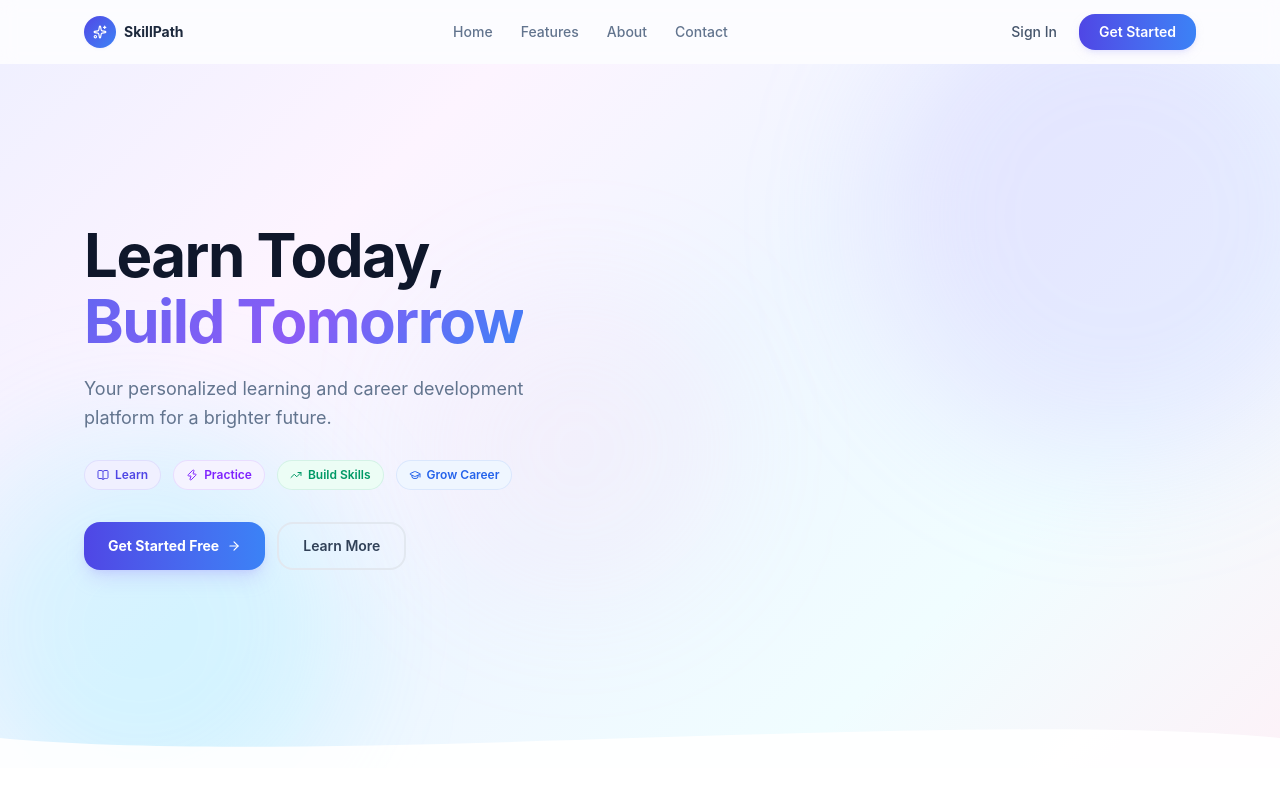
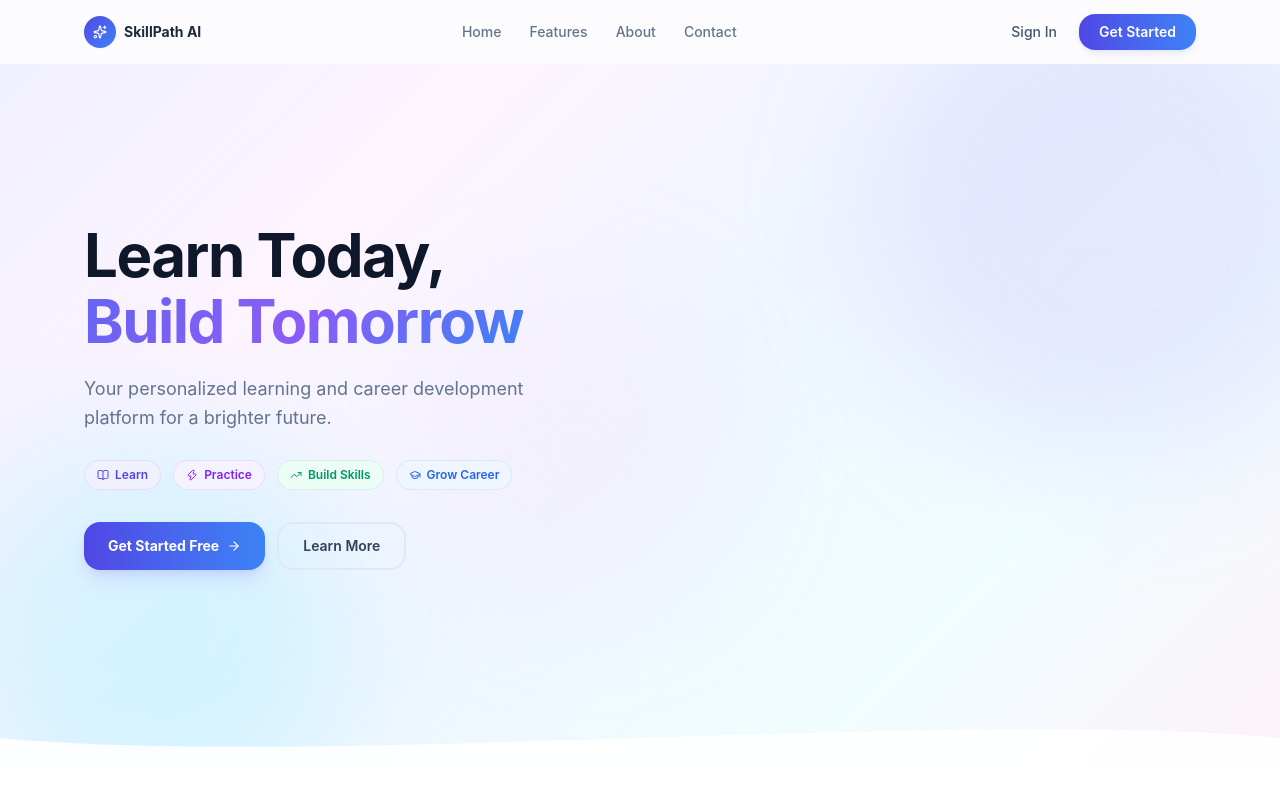
Before and after one commit to Bhagya956/ai-adaptive-learning-platform, a Next.js app in the folder apps/web/: page / in a window 1280 px wide. Shown: the top 800 px of the page. Built offline with nearby package versions, Linux system fonts and the light colour scheme.

Commit message:
git updated the site name correctly as skillpath ai

```diff
--- a/apps/web/src/app/layout.tsx
+++ b/apps/web/src/app/layout.tsx
@@ -4,7 +4,7 @@ import { ToastProvider } from "@/src/components/ui/Toast";
 import AppShell from "@/src/components/AppShell";
 
 export const metadata: Metadata = {
-  title: "SkillPath — Learn Smarter. Build Skills. Grow Your Career.",
+  title: "SkillPath AI — Learn Smarter. Build Skills. Grow Your Career.",
   description:
     "A personalized learning and career development platform. Learn, assess, close skill gaps, and grow your career with smart tools and guided paths.",
 };
--- a/apps/web/src/app/login/page.tsx
+++ b/apps/web/src/app/login/page.tsx
@@ -70,7 +70,7 @@ export default function LoginPage() {
           <div className="w-8 h-8 rounded-xl bg-white/20 backdrop-blur-sm flex items-center justify-center border border-white/30">
             <Sparkles size={15} className="text-white" />
           </div>
-          <span className="text-white font-bold text-sm">SkillPath</span>
+          <span className="text-white font-bold text-sm">SkillPath AI</span>
         </Link>
         <div className="relative">
           <h2 className="text-3xl font-bold text-white leading-tight mb-4">
@@ -89,7 +89,7 @@ export default function LoginPage() {
             ))}
           </div>
         </div>
-        <p className="text-white/30 text-xs relative">© {new Date().getFullYear()} SkillPath</p>
+        <p className="text-white/30 text-xs relative">© {new Date().getFullYear()} SkillPath AI</p>
       </div>
 
       {/* Right — form */}
@@ -100,7 +100,7 @@ export default function LoginPage() {
             <div className="w-8 h-8 rounded-xl bg-gradient-to-br from-brand-600 to-blue-500 flex items-center justify-center">
               <Sparkles size={15} className="text-white" />
             </div>
-            <span className="font-bold text-text-primary">SkillPath</span>
+            <span className="font-bold text-text-primary">SkillPath AI</span>
           </Link>
 
           <div className="bg-white rounded-2xl border border-slate-100 shadow-lg p-8">
--- a/apps/web/src/app/page.tsx
+++ b/apps/web/src/app/page.tsx
@@ -136,7 +136,7 @@ export default function LandingPage() {
             <div className="w-8 h-8 rounded-xl bg-gradient-to-br from-brand-600 to-blue-500 flex items-center justify-center shadow-sm group-hover:scale-105 transition-transform">
               <Sparkles size={14} className="text-white" />
             </div>
-            <span className="text-sm font-bold text-slate-800">SkillPath</span>
+            <span className="text-sm font-bold text-slate-800">SkillPath AI</span>
           </Link>
 
           {/* Desktop nav */}
@@ -377,7 +377,7 @@ export default function LandingPage() {
                 Built for everyone
               </span>
               <h2 className="text-3xl md:text-4xl font-bold text-text-primary mb-4">Your role, your experience</h2>
-              <p className="text-text-secondary text-base max-w-xl mx-auto">SkillPath supports students, educators, and organisations in one unified platform.</p>
+              <p className="text-text-secondary text-base max-w-xl mx-auto">SkillPath AI supports students, educators, and organisations in one unified platform.</p>
             </div>
 
             <div className="grid grid-cols-1 md:grid-cols-3 gap-6">
@@ -447,10 +447,10 @@ export default function LandingPage() {
             <div className="w-7 h-7 rounded-lg bg-gradient-to-br from-brand-600 to-blue-500 flex items-center justify-center">
               <Sparkles size={13} className="text-white" />
             </div>
-            <span className="text-sm font-bold text-slate-800">SkillPath</span>
+            <span className="text-sm font-bold text-slate-800">SkillPath AI</span>
           </div>
           <p className="text-xs text-text-muted text-center">
-            © {new Date().getFullYear()} SkillPath — Adaptive Learning & Career Development Platform
+            © {new Date().getFullYear()} SkillPath AI — Adaptive Learning & Career Development Platform
           </p>
           <div className="flex gap-5 text-xs text-text-muted">
             <Link href="/login"    className="hover:text-brand-600 transition-colors">Sign In</Link>
--- a/apps/web/src/app/register/page.tsx
+++ b/apps/web/src/app/register/page.tsx
@@ -295,7 +295,7 @@ export default function RegisterPage() {
     "Almost there";
 
   const stepDesc =
-    step === "role"          ? "Choose how you want to use SkillPath" :
+    step === "role"          ? "Choose how you want to use  SkillPath AI" :
     step === "subtype"       ? "Select your learning or working preference" :
     step === "select_target" ? "Choose from the available options below" :
     "Fill in your account details";
@@ -313,7 +313,7 @@ export default function RegisterPage() {
           <div className="w-8 h-8 rounded-xl bg-white/20 backdrop-blur-sm flex items-center justify-center border border-white/30">
             <Sparkles size={15} className="text-white" />
           </div>
-          <span className="text-white font-bold text-sm">SkillPath</span>
+          <span className="text-white font-bold text-sm">SkillPath AI</span>
         </Link>
         <div className="relative">
           <h2 className="text-3xl font-bold text-white leading-tight mb-4">
@@ -324,7 +324,7 @@ export default function RegisterPage() {
             Join thousands of learners and professionals building their skills with intelligent guidance.
           </p>
         </div>
-        <p className="text-white/30 text-xs relative">© {new Date().getFullYear()} SkillPath</p>
+        <p className="text-white/30 text-xs relative">© {new Date().getFullYear()} SkillPath AI</p>
       </div>
 
       {/* Right */}
@@ -335,7 +335,7 @@ export default function RegisterPage() {
             <div className="w-8 h-8 rounded-xl bg-gradient-to-br from-brand-600 to-blue-500 flex items-center justify-center">
               <Sparkles size={15} className="text-white" />
             </div>
-            <span className="font-bold text-text-primary">SkillPath</span>
+            <span className="font-bold text-text-primary">SkillPath AI</span>
           </Link>
 
           {/* Step header */}
--- a/apps/web/src/components/AppSidebar.tsx
+++ b/apps/web/src/components/AppSidebar.tsx
@@ -265,7 +265,7 @@ export default function AppSidebar() {
           <Sparkles size={15} className="text-white" />
         </div>
         <div className="min-w-0">
-          <p className="text-sm font-bold text-slate-800 truncate leading-tight">SkillPath</p>
+          <p className="text-sm font-bold text-slate-800 truncate leading-tight">SkillPath AI</p>
           <p className="text-[10px] text-slate-400 truncate">Learning Platform</p>
         </div>
       </div>
```
